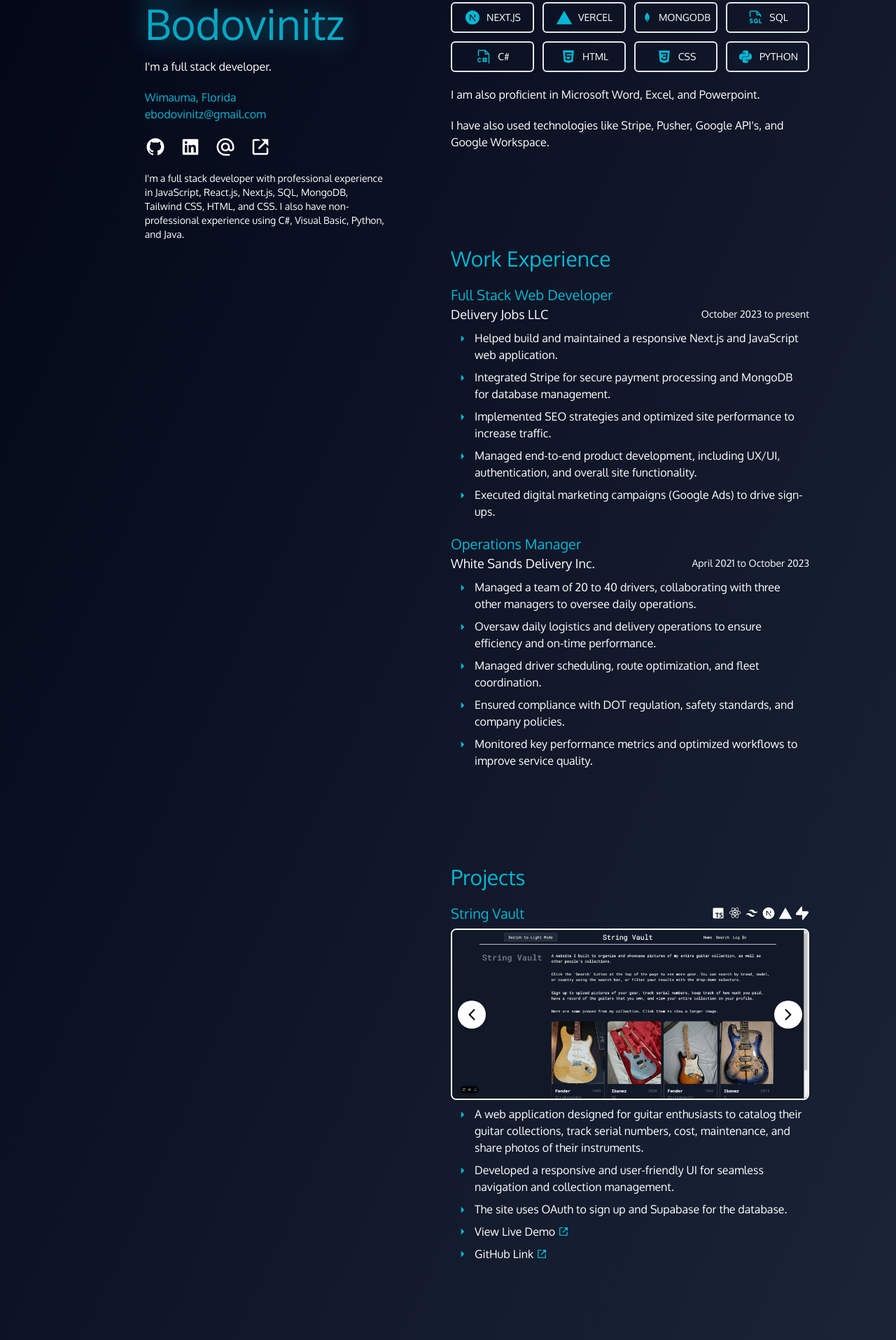
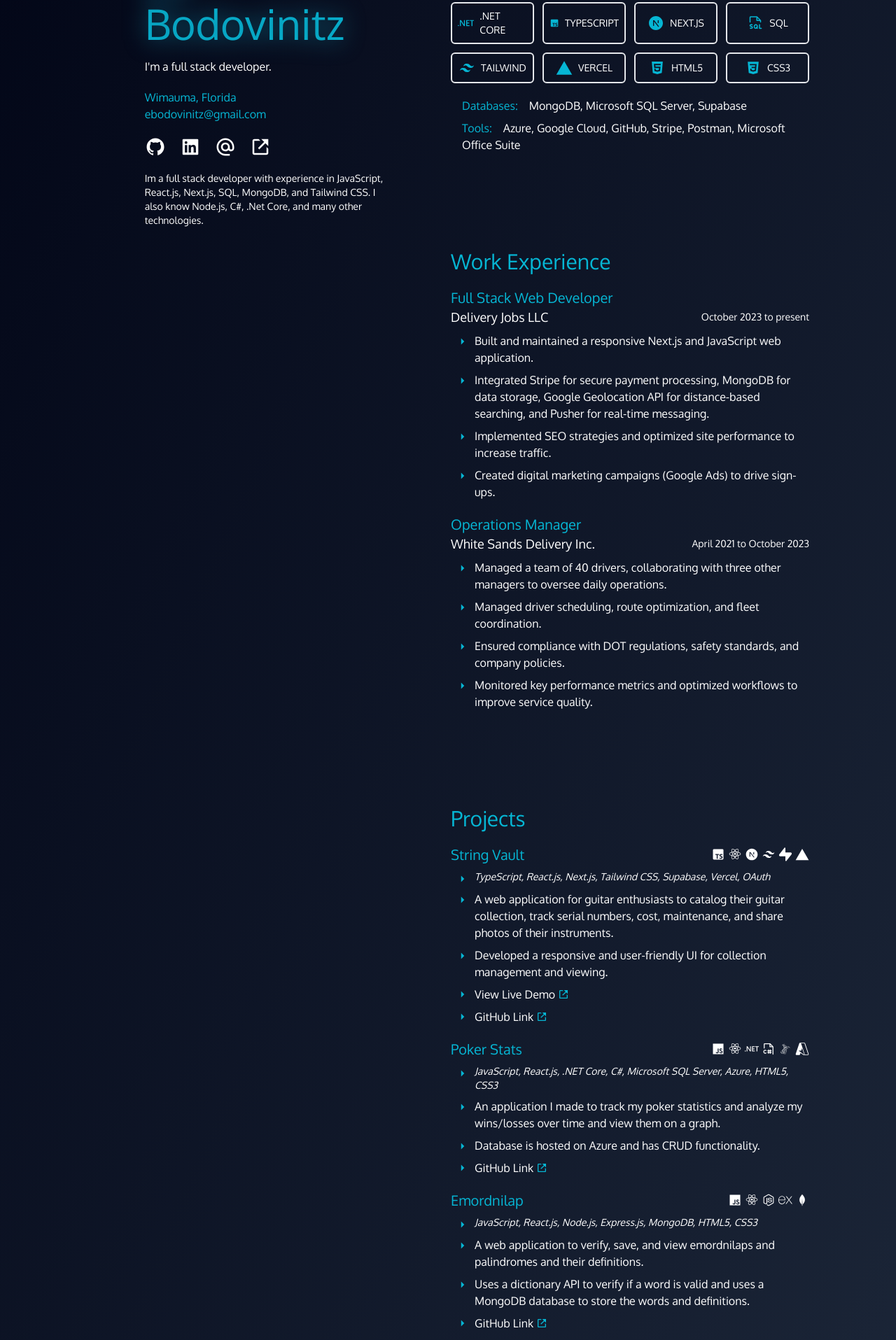
Before and after one commit to elibodo/portfolio, a Next.js app: page / in a window 1280 px wide. Shown: the part 205-2120 px from the top of the page at 70% size. Built offline with nearby package versions, Linux system fonts and the light colour scheme.

Commit message:
updated projects, resume, and technologies

```diff
--- a/app/components/Education.tsx
+++ b/app/components/Education.tsx
@@ -35,13 +35,13 @@
           Gained experience in software development, database management, and
           application design.
         </p>
-        <p className="flex items-start mt-2">
+        {/* <p className="flex items-start mt-2">
           <span className="mt-1 mx-2 text-lg text-cyan-500">
             <IoMdArrowDropright />
           </span>
           Applied object-oriented programming (OOP) principles to real-world
           projects.
-        </p>
+        </p> */}
         <p className="flex items-start mt-2">
           <span className="mt-1 mx-2 text-lg text-cyan-500">
             <IoMdArrowDropright />
--- a/app/components/Projects.tsx
+++ b/app/components/Projects.tsx
@@ -1,102 +1,72 @@
 "use client";
 
-import React, { useState } from "react";
-import Image from "next/image";
+import React from "react";
 import {
   BiLinkExternal,
   BiLogoReact,
   BiLogoTailwindCss,
   BiLogoTypescript,
+  BiLogoJavascript,
+  BiLogoNodejs,
+  BiLogoMongodb,
 } from "react-icons/bi";
-import {
-  IoMdArrowDropright,
-  IoIosArrowBack,
-  IoIosArrowForward,
-} from "react-icons/io";
+import { IoMdArrowDropright } from "react-icons/io";
 import { RiNextjsFill, RiSupabaseFill } from "react-icons/ri";
 import { IoLogoVercel } from "react-icons/io5";
+import { SiDotnet } from "react-icons/si";
+import { PiFileCSharp } from "react-icons/pi";
+import { DiMsqlServer } from "react-icons/di";
+import { VscAzure } from "react-icons/vsc";
+import { SiExpress } from "react-icons/si";
 
 const Projects = () => {
-  const images = [
-    "/string_vault_1.png",
-    "/string_vault_2.png",
-    "/string_vault_3.png",
-    "/string_vault_4.png",
-  ];
-  const [currentIndex, setCurrentIndex] = useState(0);
-
-  const nextImage = () => {
-    const newIndex = (currentIndex + 1) % images.length;
-    setCurrentIndex(newIndex);
-  };
-
-  const prevImage = () => {
-    const newIndex = (currentIndex - 1 + images.length) % images.length;
-    setCurrentIndex(newIndex);
-  };
-
   return (
     <div className="space-y-5">
       <h3 className="text-3xl text-cyan-500 flex justify-center md:justify-start">
         Projects
       </h3>
+      {/* String Vault */}
       <div>
         <div className="flex flex-row justify-between items-center">
           <h1 className="text-xl text-cyan-500">String Vault</h1>
           <div className="flex flex-row items-center space-x-1">
             <BiLogoTypescript className="text-xl" />
             <BiLogoReact className="text-xl" />
+
+            <RiNextjsFill className="text-xl" />
             <BiLogoTailwindCss className="text-xl" />
-            <RiNextjsFill className="text-xl" />
+
+            <RiSupabaseFill className="text-xl" />
             <IoLogoVercel className="text-xl" />
-            <RiSupabaseFill className="text-xl" />
           </div>
         </div>
-        <div className="relative border-2 border-white rounded-lg mt-2 overflow-hidden">
-          <div className="relative">
-            <Image
-              src={images[currentIndex]}
-              alt={`Image ${currentIndex + 1}`}
-              width={800}
-              height={600}
-              className=""
-            />
-          </div>
-          <button
-            onClick={prevImage}
-            className="absolute left-2 top-1/2 transform -translate-y-1/2 bg-white text-black p-2 rounded-full shadow-md hover:bg-gray-200"
-          >
-            <IoIosArrowBack size={24} />
-          </button>
-          <button
-            onClick={nextImage}
-            className="absolute right-2 top-1/2 transform -translate-y-1/2 bg-white text-black p-2 rounded-full shadow-md hover:bg-gray-200"
-          >
-            <IoIosArrowForward size={24} />
-          </button>
-        </div>
-
-        <p className="flex items-start mt-2">
+        <p className="flex items-start mt-2 italic text-sm">
           <span className="mt-1 mx-2 text-lg text-cyan-500">
             <IoMdArrowDropright />
           </span>
-          A web application designed for guitar enthusiasts to catalog their
-          guitar collections, track serial numbers, cost, maintenance, and share
-          photos of their instruments.
+          TypeScript, React.js, Next.js, Tailwind CSS, Supabase, Vercel, OAuth
         </p>
         <p className="flex items-start mt-2">
           <span className="mt-1 mx-2 text-lg text-cyan-500">
             <IoMdArrowDropright />
           </span>
-          Developed a responsive and user-friendly UI for seamless navigation
-          and collection management.
+          A web application for guitar enthusiasts to catalog their guitar
+          collection, track serial numbers, cost, maintenance, and share photos
+          of their instruments.
         </p>
         <p className="flex items-start mt-2">
           <span className="mt-1 mx-2 text-lg text-cyan-500">
             <IoMdArrowDropright />
           </span>
+          Developed a responsive and user-friendly UI for collection management
+          and viewing.
+        </p>
+        {/* <p className="flex items-start mt-2">
+          <span className="mt-1 mx-2 text-lg text-cyan-500">
+            <IoMdArrowDropright />
+          </span>
           The site uses OAuth to sign up and Supabase for the database.
-        </p>
+        </p> */}
         <a
           target="_blank"
           rel="noopener noreferrer"
@@ -128,6 +98,103 @@
           </span>
         </a>
       </div>
+      {/* Poker Stats */}
+      <div>
+        <div className="flex flex-row justify-between items-center">
+          <h1 className="text-xl text-cyan-500">Poker Stats</h1>
+          <div className="flex flex-row items-center space-x-1">
+            <BiLogoJavascript className="text-xl" />
+            <BiLogoReact className="text-xl" />
+            <SiDotnet className="text-xl" />
+            <PiFileCSharp className="text-xl" />
+            <DiMsqlServer className="text-xl" />
+            <VscAzure className="text-xl" />
+          </div>
+        </div>
+        <p className="flex items-start mt-2 italic text-sm">
+          <span className="mt-1 mx-2 text-lg text-cyan-500">
+            <IoMdArrowDropright />
+          </span>
+          JavaScript, React.js, .NET Core, C#, Microsoft SQL Server, Azure,
+          HTML5, CSS3
+        </p>
+        <p className="flex items-start mt-2">
+          <span className="mt-1 mx-2 text-lg text-cyan-500">
+            <IoMdArrowDropright />
+          </span>
+          An application I made to track my poker statistics and analyze my
+          wins/losses over time and view them on a graph.
+        </p>
+        <p className="flex items-start mt-2">
+          <span className="mt-1 mx-2 text-lg text-cyan-500">
+            <IoMdArrowDropright />
+          </span>
+          Database is hosted on Azure and has CRUD functionality.
+        </p>
+        <a
+          target="_blank"
+          rel="noopener noreferrer"
+          href={"https://github.com/elibodo/pokerStats"}
+          className="flex items-center mt-2"
+        >
+          <span className="mx-2 text-lg text-cyan-500">
+            <IoMdArrowDropright />
+          </span>
+          GitHub Link
+          <span className="ml-1 text-cyan-500">
+            {" "}
+            <BiLinkExternal />
+          </span>
+        </a>
+      </div>
+      {/* Emordnilap */}
+      <div>
+        <div className="flex flex-row justify-between items-center">
+          <h1 className="text-xl text-cyan-500">Emordnilap</h1>
+          <div className="flex flex-row items-center space-x-1">
+            <BiLogoJavascript className="text-xl" />
+            <BiLogoReact className="text-xl" />
+            <BiLogoNodejs className="text-xl" />
+            <SiExpress className="text-xl" />
+            <BiLogoMongodb className="text-xl" />
+          </div>
+        </div>
+        <p className="flex items-start mt-2 italic text-sm">
+          <span className="mt-1 mx-2 text-lg text-cyan-500">
+            <IoMdArrowDropright />
+          </span>
+          JavaScript, React.js, Node.js, Express.js, MongoDB, HTML5, CSS3
+        </p>
+        <p className="flex items-start mt-2">
+          <span className="mt-1 mx-2 text-lg text-cyan-500">
+            <IoMdArrowDropright />
+          </span>
+          A web application to verify, save, and view emordnilaps and
+          palindromes and their definitions.
+        </p>
+        <p className="flex items-start mt-2">
+          <span className="mt-1 mx-2 text-lg text-cyan-500">
+            <IoMdArrowDropright />
+          </span>
+          Uses a dictionary API to verify if a word is valid and uses a MongoDB
+          database to store the words and definitions.
+        </p>
+        <a
+          target="_blank"
+          rel="noopener noreferrer"
+          href={"https://github.com/elibodo/emordnilap"}
+          className="flex items-center mt-2"
+        >
+          <span className="mx-2 text-lg text-cyan-500">
+            <IoMdArrowDropright />
+          </span>
+          GitHub Link
+          <span className="ml-1 text-cyan-500">
+            {" "}
+            <BiLinkExternal />
+          </span>
+        </a>
+      </div>
     </div>
   );
 };
--- a/app/components/Technologies.tsx
+++ b/app/components/Technologies.tsx
@@ -5,12 +5,12 @@
 import { BiLogoTailwindCss } from "react-icons/bi";
 import { RiNextjsFill } from "react-icons/ri";
 import { IoLogoVercel } from "react-icons/io5";
-import { BiLogoMongodb } from "react-icons/bi";
 import { BiLogoHtml5 } from "react-icons/bi";
 import { BiLogoCss3 } from "react-icons/bi";
 import { PiFileCSharp } from "react-icons/pi";
-import { BiLogoPython } from "react-icons/bi";
 import { PiFileSql } from "react-icons/pi";
+import { BiLogoNodejs } from "react-icons/bi";
+import { SiDotnet } from "react-icons/si";
 
 const Technologies = () => {
   return (
@@ -24,48 +24,50 @@
           <p className="text-sm select-none">JAVASCRIPT</p>
         </div>
         <div className="border-2 rounded-md px-2 py-2 flex gap-2 items-center justify-center w-full h-full hover:scale-105 hover:border-cyan-500 transition duration-200 ease-in-out">
+          <BiLogoReact className="text-cyan-500 text-2xl" />
+          <p className="text-sm select-none">REACT.JS</p>
+        </div>
+        <div className="border-2 rounded-md px-2 py-2 flex gap-2 items-center justify-center w-full h-full hover:scale-105 hover:border-cyan-500 transition duration-200 ease-in-out">
+          <BiLogoNodejs className="text-cyan-500 text-2xl" />
+          <p className="text-sm select-none">NODE.JS</p>
+        </div>
+        <div className="border-2 rounded-md px-2 py-2 flex gap-2 items-center justify-center w-full h-full hover:scale-105 hover:border-cyan-500 transition duration-200 ease-in-out">
+          <PiFileCSharp className="text-cyan-500 text-2xl" />
+          <p className="text-sm select-none">C#</p>
+        </div>
+        <div className="border-2 rounded-md px-2 py-2 flex gap-2 items-center justify-center w-full h-full hover:scale-105 hover:border-cyan-500 transition duration-200 ease-in-out">
+          <SiDotnet className="text-cyan-500 text-2xl" />
+          <p className="text-sm select-none">.NET CORE</p>
+        </div>
+        <div className="border-2 rounded-md px-2 py-2 flex gap-2 items-center justify-center w-full h-full hover:scale-105 hover:border-cyan-500 transition duration-200 ease-in-out">
           <BiLogoTypescript className="text-cyan-500 text-2xl" />
           <p className="text-sm select-none">TYPESCRIPT</p>
-        </div>
-        <div className="border-2 rounded-md px-2 py-2 flex gap-2 items-center justify-center w-full h-full hover:scale-105 hover:border-cyan-500 transition duration-200 ease-in-out">
-          <BiLogoReact className="text-cyan-500 text-2xl" />
-          <p className="text-sm select-none">REACT</p>
-        </div>
-        <div className="border-2 rounded-md px-2 py-2 flex gap-2 items-center justify-center w-full h-full hover:scale-105 hover:border-cyan-500 transition duration-200 ease-in-out">
-          <BiLogoTailwindCss className="text-cyan-500 text-2xl" />
-          <p className="text-sm select-none">TAILWIND</p>
         </div>
         <div className="border-2 rounded-md px-2 py-2 flex gap-2 items-center justify-center w-full h-full hover:scale-105 hover:border-cyan-500 transition duration-200 ease-in-out">
           <RiNextjsFill className="text-cyan-500 text-2xl" />
           <p className="text-sm select-none">NEXT.JS</p>
         </div>
         <div className="border-2 rounded-md px-2 py-2 flex gap-2 items-center justify-center w-full h-full hover:scale-105 hover:border-cyan-500 transition duration-200 ease-in-out">
-          <IoLogoVercel className="text-cyan-500 text-2xl" />
-          <p className="text-sm select-none">VERCEL</p>
-        </div>
-        <div className="border-2 rounded-md px-2 py-2 flex gap-2 items-center justify-center w-full h-full hover:scale-105 hover:border-cyan-500 transition duration-200 ease-in-out">
-          <BiLogoMongodb className="text-cyan-500 text-2xl" />
-          <p className="text-sm select-none">MONGODB</p>
-        </div>
-        <div className="border-2 rounded-md px-2 py-2 flex gap-2 items-center justify-center w-full h-full hover:scale-105 hover:border-cyan-500 transition duration-200 ease-in-out">
           <PiFileSql className="text-cyan-500 text-2xl" />
           <p className="text-sm select-none">SQL</p>
         </div>
         <div className="border-2 rounded-md px-2 py-2 flex gap-2 items-center justify-center w-full h-full hover:scale-105 hover:border-cyan-500 transition duration-200 ease-in-out">
-          <PiFileCSharp className="text-cyan-500 text-2xl" />
-          <p className="text-sm select-none">C#</p>
+          <BiLogoTailwindCss className="text-cyan-500 text-2xl" />
+          <p className="text-sm select-none">TAILWIND</p>
         </div>
+
+        <div className="border-2 rounded-md px-2 py-2 flex gap-2 items-center justify-center w-full h-full hover:scale-105 hover:border-cyan-500 transition duration-200 ease-in-out">
+          <IoLogoVercel className="text-cyan-500 text-2xl" />
+          <p className="text-sm select-none">VERCEL</p>
+        </div>
+
         <div className="border-2 rounded-md px-2 py-2 flex gap-2 items-center justify-center w-full h-full hover:scale-105 hover:border-cyan-500 transition duration-200 ease-in-out">
           <BiLogoHtml5 className="text-cyan-500 text-2xl" />
-          <p className="text-sm select-none">HTML</p>
+          <p className="text-sm select-none">HTML5</p>
         </div>
         <div className="border-2 rounded-md px-2 py-2 flex gap-2 items-center justify-center w-full h-full hover:scale-105 hover:border-cyan-500 transition duration-200 ease-in-out">
           <BiLogoCss3 className="text-cyan-500 text-2xl" />
-          <p className="text-sm select-none">CSS</p>
-        </div>
-        <div className="border-2 rounded-md px-2 py-2 flex gap-2 items-center justify-center w-full h-full hover:scale-105 hover:border-cyan-500 transition duration-200 ease-in-out">
-          <BiLogoPython className="text-cyan-500 text-2xl" />
-          <p className="text-sm select-none">PYTHON</p>
+          <p className="text-sm select-none">CSS3</p>
         </div>
       </div>
 
@@ -75,11 +77,21 @@
         <span className="text-cyan-500">Workspace</span>, and{" "}
         <span className="text-cyan-500">Google Ads</span>.
       </p> */}
-      <p>I am also proficient in Microsoft Word, Excel, and Powerpoint.</p>
+      {/* <p>I am also proficient in Microsoft Word, Excel, and Powerpoint.</p>
       <p>
         I have also used technologies like Stripe, Pusher, Google API&apos;s,
         and Google Workspace.
-      </p>
+      </p> */}
+      <div className="space-y-2 ml-4">
+        <p>
+          <span className="text-cyan-500 mr-3">Databases:</span> MongoDB,
+          Microsoft SQL Server, Supabase
+        </p>
+        <p>
+          <span className="text-cyan-500 mr-3">Tools:</span> Azure, Google
+          Cloud, GitHub, Stripe, Postman, Microsoft Office Suite
+        </p>
+      </div>
     </div>
   );
 };
--- a/app/components/WorkExperience.tsx
+++ b/app/components/WorkExperience.tsx
@@ -18,15 +18,16 @@
           <span className="mt-1 mx-2 text-lg text-cyan-500">
             <IoMdArrowDropright />
           </span>
-          Helped build and maintained a responsive Next.js and JavaScript web
+          Built and maintained a responsive Next.js and JavaScript web
           application.
         </p>
         <p className="flex items-start mt-2">
           <span className="mt-1 mx-2 text-lg text-cyan-500">
             <IoMdArrowDropright />
           </span>
-          Integrated Stripe for secure payment processing and MongoDB for
-          database management.
+          Integrated Stripe for secure payment processing, MongoDB for data
+          storage, Google Geolocation API for distance-based searching, and
+          Pusher for real-time messaging.
         </p>
         <p className="flex items-start mt-2">
           <span className="mt-1 mx-2 text-lg text-cyan-500">
@@ -39,14 +40,7 @@
           <span className="mt-1 mx-2 text-lg text-cyan-500">
             <IoMdArrowDropright />
           </span>
-          Managed end-to-end product development, including UX/UI,
-          authentication, and overall site functionality.
-        </p>
-        <p className="flex items-start mt-2">
-          <span className="mt-1 mx-2 text-lg text-cyan-500">
-            <IoMdArrowDropright />
-          </span>
-          Executed digital marketing campaigns (Google Ads) to drive sign-ups.
+          Created digital marketing campaigns (Google Ads) to drive sign-ups.
         </p>
       </div>
       <div>
@@ -60,15 +54,8 @@
           <span className="mt-1 mx-2 text-lg text-cyan-500">
             <IoMdArrowDropright />
           </span>
-          Managed a team of 20 to 40 drivers, collaborating with three other
-          managers to oversee daily operations.
-        </p>
-        <p className="flex items-start mt-2">
-          <span className="mt-1 mx-2 text-lg text-cyan-500">
-            <IoMdArrowDropright />
-          </span>
-          Oversaw daily logistics and delivery operations to ensure efficiency
-          and on-time performance.
+          Managed a team of 40 drivers, collaborating with three other managers
+          to oversee daily operations.
         </p>
         <p className="flex items-start mt-2">
           <span className="mt-1 mx-2 text-lg text-cyan-500">
@@ -80,7 +67,7 @@
           <span className="mt-1 mx-2 text-lg text-cyan-500">
             <IoMdArrowDropright />
           </span>
-          Ensured compliance with DOT regulation, safety standards, and company
+          Ensured compliance with DOT regulations, safety standards, and company
           policies.
         </p>
         <p className="flex items-start mt-2">
--- a/app/page.tsx
+++ b/app/page.tsx
@@ -60,11 +60,16 @@
             <BiLinkExternal />
           </a>
         </div>
-        <p className="text-sm md:text-left text-center">
+        {/* <p className="text-sm md:text-left text-center">
           I&apos;m a full stack developer with professional experience in
           JavaScript, React.js, Next.js, SQL, MongoDB, Tailwind CSS, HTML, and
           CSS. I also have non-professional experience using C#, Visual Basic,
           Python, and Java.
+        </p> */}
+        <p className="text-sm md:text-left text-center">
+          Im a full stack developer with experience in JavaScript, React.js,
+          Next.js, SQL, MongoDB, and Tailwind CSS. I also know Node.js, C#, .Net
+          Core, and many other technologies.
         </p>
       </div>
       <div className="w-full md:w-6/12 px-1">
```
Also changed, not shown: 1 other file (tests, documents, lock files or other folders).
